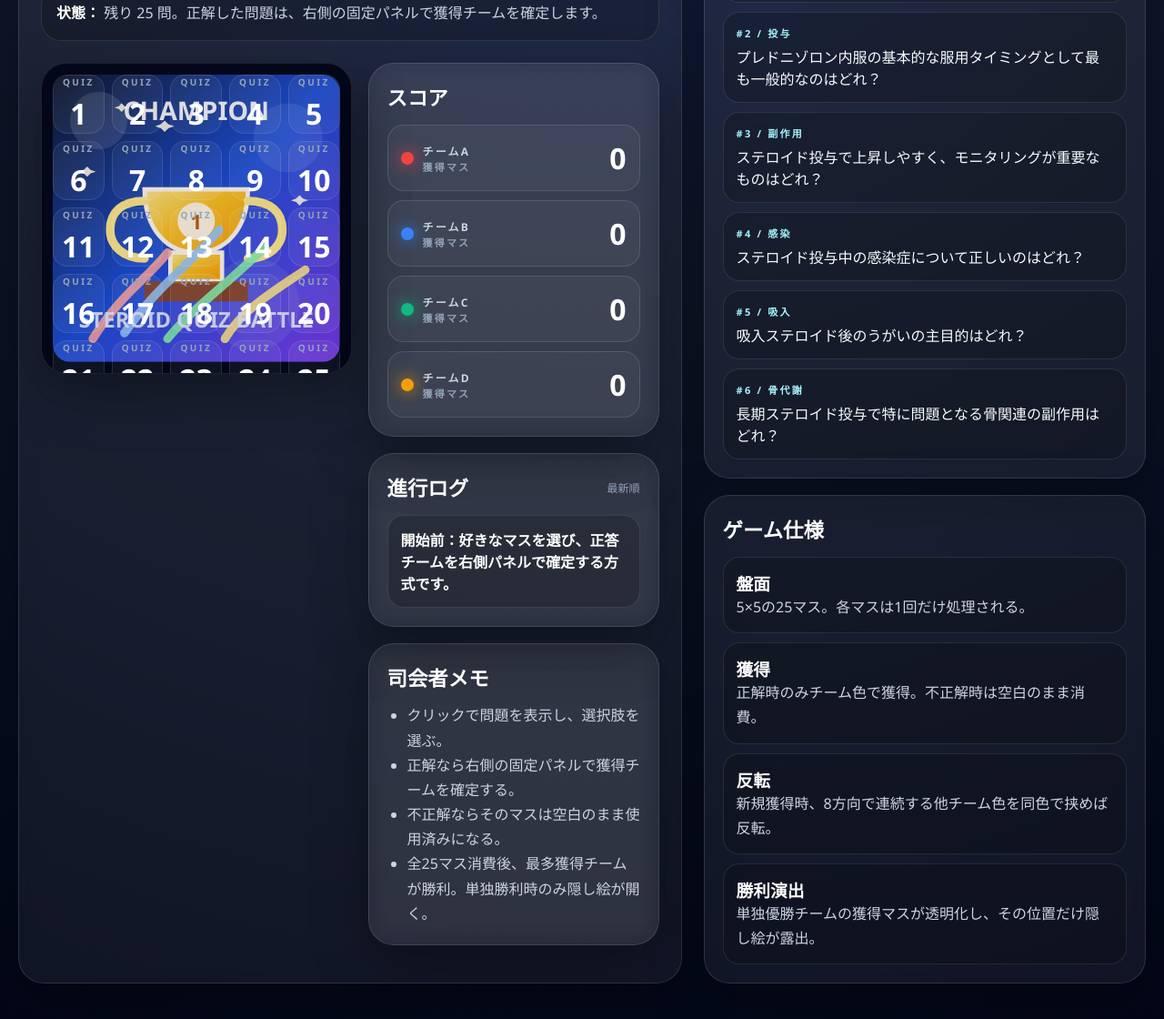
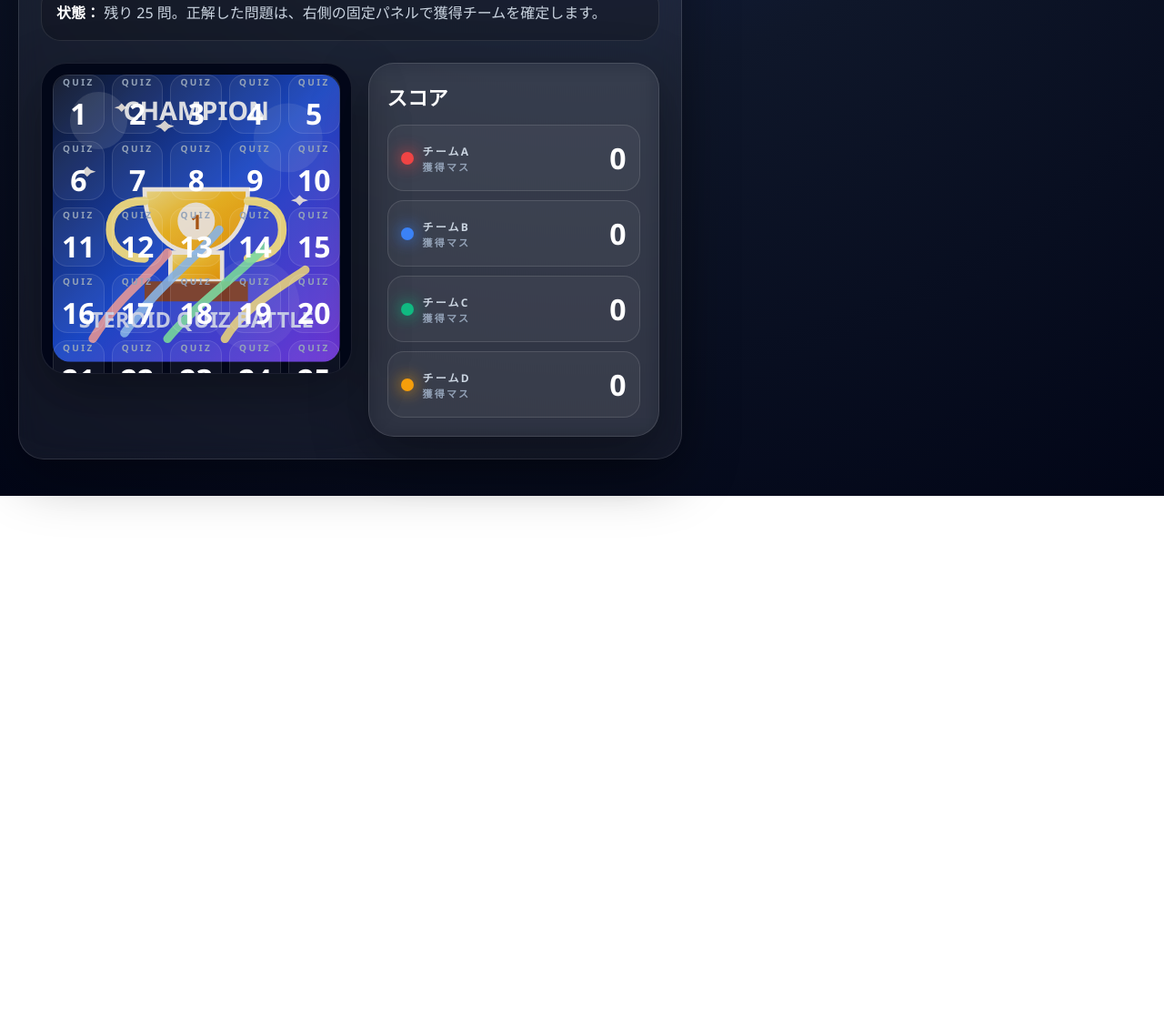
Before and after one commit to YOKOISYUNSUKE/atack_steroid, a plain HTML site: page index.html in a window 1280 px wide. Shown: the part 452-1572 px from the top of the page at 91% size. After the commit the page ends 997 px from the top, so only its background shows below. Drawn offline with Linux system fonts and the light colour scheme.

Commit message:
Add files via upload

```diff
--- a/app.js
+++ b/app.js
@@ -233,9 +233,7 @@ const els = {
   scoreGrid: document.getElementById("scoreGrid"),
   statusText: document.getElementById("statusText"),
   teamNameGrid: document.getElementById("teamNameGrid"),
-  logList: document.getElementById("logList"),
   assignmentPanel: document.getElementById("assignmentPanel"),
-  questionPreviewList: document.getElementById("questionPreviewList"),
   resetBtn: document.getElementById("resetBtn"),
   undoBtn: document.getElementById("undoBtn"),
   modalOverlay: document.getElementById("modalOverlay"),
@@ -244,6 +242,7 @@ const els = {
   modalCategory: document.getElementById("modalCategory"),
   modalTitle: document.getElementById("modalTitle"),
   modalOptions: document.getElementById("modalOptions"),
+  modalExplanation: document.getElementById("modalExplanation"),
   modalExplanation: document.getElementById("modalExplanation"),
   modalResultBar: document.getElementById("modalResultBar"),
 };
@@ -596,12 +595,6 @@ function renderScore() {
   }).join("");
 }
 
-function renderLog() {
-  els.logList.innerHTML = state.log.slice(0, 8).map((entry) => `
-    <div class="log-entry">${escapeHtml(entry)}</div>
-  `).join("");
-}
-
 function renderAssignmentPanel() {
   const pendingCell = getPendingCell();
   const teams = getTeams();
@@ -644,15 +637,6 @@ function renderAssignmentPanel() {
   els.assignmentPanel.querySelectorAll(".assignment-team-btn").forEach((button) => {
     button.addEventListener("click", () => assignToTeam(button.dataset.teamId));
   });
-}
-
-function renderQuestionPreviews() {
-  els.questionPreviewList.innerHTML = QUESTIONS.slice(0, 6).map((q) => `
-    <article class="question-preview-item">
-      <strong>#${q.id} / ${escapeHtml(q.category)}</strong>
-      <p>${escapeHtml(q.question)}</p>
-    </article>
-  `).join("");
 }
 
 function renderModal() {
@@ -742,9 +726,7 @@ function render() {
   renderTeamNameInputs();
   renderBoard();
   renderScore();
-  renderLog();
   renderAssignmentPanel();
-  renderQuestionPreviews();
   els.statusText.textContent = getStatusText();
   els.undoBtn.disabled = state.history.length === 0;
   renderModal();
--- a/index.html
+++ b/index.html
@@ -85,23 +85,6 @@
               <div id="scoreGrid" class="score-grid"></div>
             </section>
 
-            <section class="panel mini-panel">
-              <div class="section-head">
-                <h2>進行ログ</h2>
-                <span>最新順</span>
-              </div>
-              <div id="logList" class="log-list"></div>
-            </section>
-
-            <section class="panel mini-panel note-panel">
-              <h2>司会者メモ</h2>
-              <ul>
-                <li>クリックで問題を表示し、選択肢を選ぶ。</li>
-                <li>正解なら右側の固定パネルで獲得チームを確定する。</li>
-                <li>不正解ならそのマスは空白のまま使用済みになる。</li>
-                <li>全25マス消費後、最多獲得チームが勝利。単独勝利時のみ隠し絵が開く。</li>
-              </ul>
-            </section>
           </div>
         </div>
       </section>
@@ -112,35 +95,6 @@
           <div id="assignmentPanel"></div>
         </section>
 
-        <section class="panel">
-          <h2>問題データ</h2>
-          <p class="subtext">
-            問題文は <strong>app.js</strong> の単一配列に集約してあるでござる。GitHub公開時もそのまま管理しやすい構成です。
-          </p>
-          <div id="questionPreviewList" class="question-preview-list"></div>
-        </section>
-
-        <section class="panel">
-          <h2>ゲーム仕様</h2>
-          <div class="spec-list">
-            <article>
-              <h3>盤面</h3>
-              <p>5×5の25マス。各マスは1回だけ処理される。</p>
-            </article>
-            <article>
-              <h3>獲得</h3>
-              <p>正解時のみチーム色で獲得。不正解時は空白のまま消費。</p>
-            </article>
-            <article>
-              <h3>反転</h3>
-              <p>新規獲得時、8方向で連続する他チーム色を同色で挟めば反転。</p>
-            </article>
-            <article>
-              <h3>勝利演出</h3>
-              <p>単独優勝チームの獲得マスが透明化し、その位置だけ隠し絵が露出。</p>
-            </article>
-          </div>
-        </section>
       </aside>
     </main>
   </div>
```
